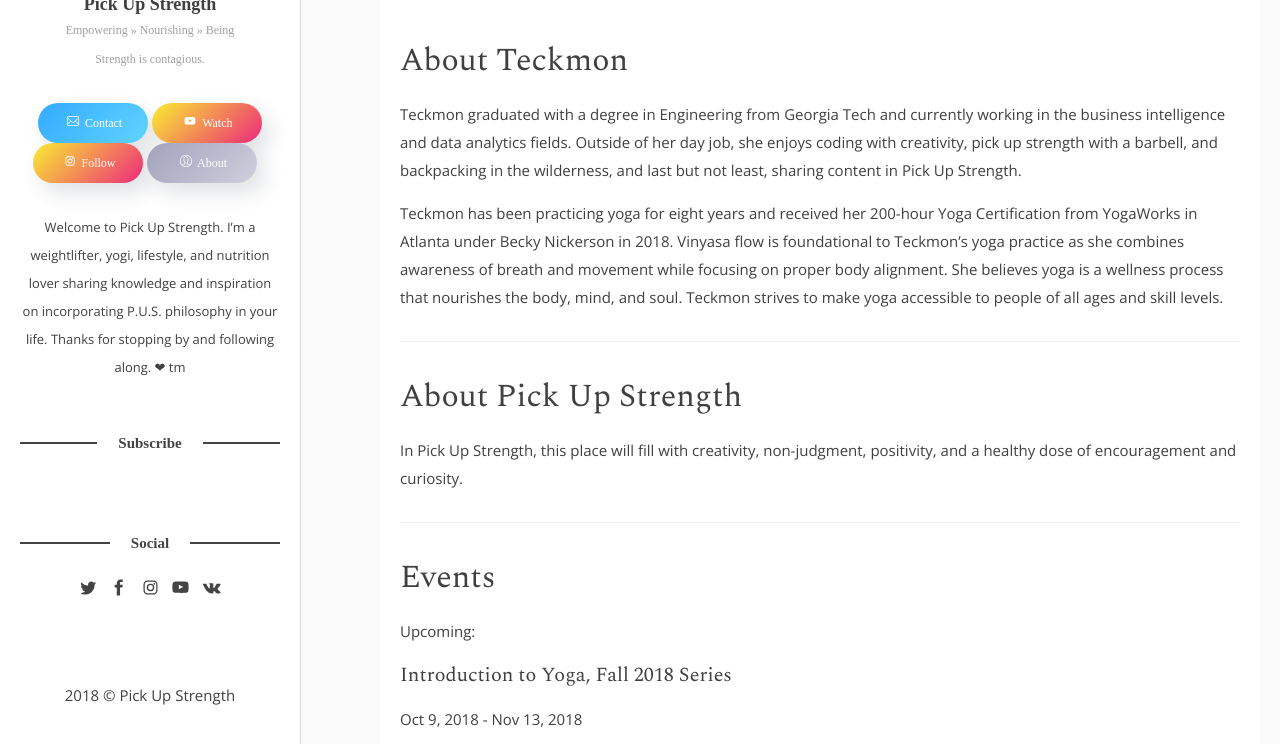
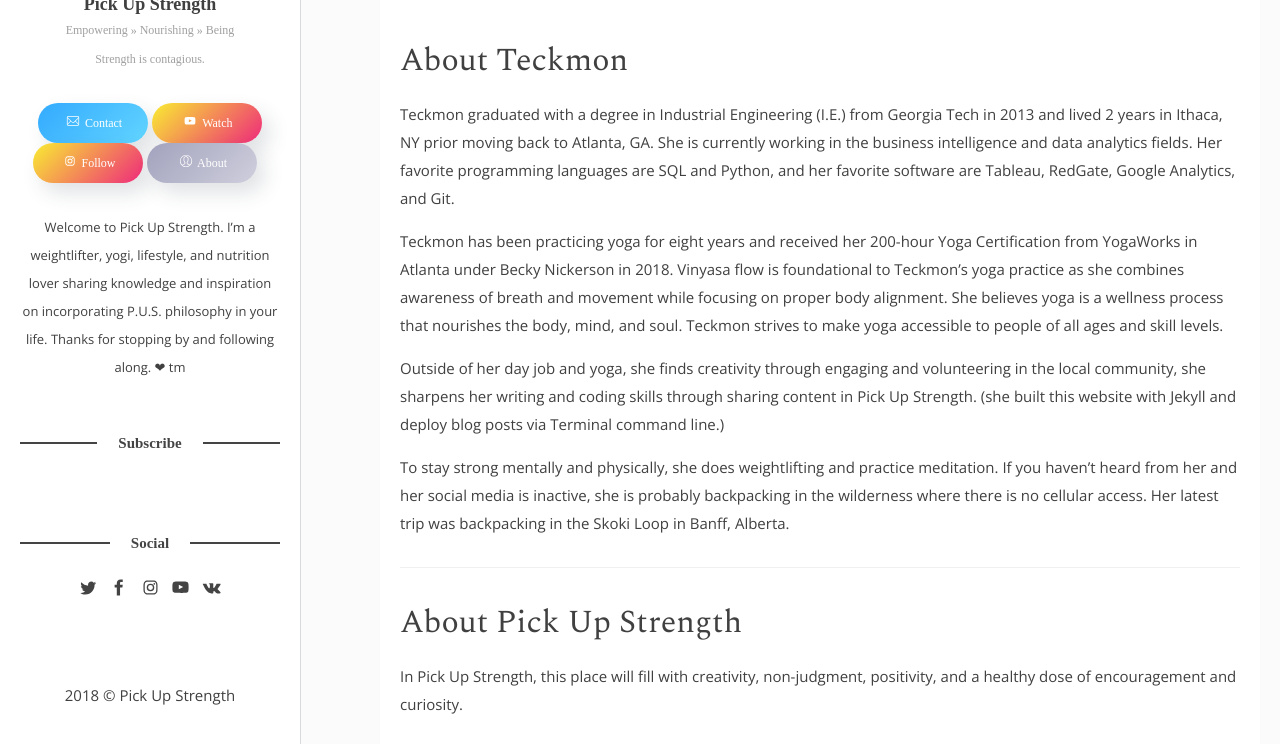
Before and after one commit to teckmonster/pickupstrength, a Jekyll site: the page built from about.md, in a window 1280 px wide and 900 px high, scrolled down 361 px, cut to the strip 156-900 px from the top of the window. Built offline with Jekyll 4.4.1, drawn with Linux system fonts in a browser that asks for light colours; some web fonts are replaced; comment, search, counter and statistics services are not loaded.

Commit message:
update bio

```diff
--- a/about.md
+++ b/about.md
@@ -8,9 +8,13 @@
 
 # About Teckmon
 
-Teckmon graduated with a degree in Engineering from Georgia Tech and currently working in the business intelligence and data analytics fields. Outside of her day job, she enjoys coding with creativity, pick up strength with a barbell, and backpacking in the wilderness, and last but not least, sharing content in Pick Up Strength.
+Teckmon graduated with a degree in Industrial Engineering (I.E.) from Georgia Tech in 2013 and lived 2 years in Ithaca, NY prior moving back to Atlanta, GA. She is currently working in the business intelligence and data analytics fields. Her favorite programming languages are SQL and Python, and her favorite software are Tableau, RedGate, Google Analytics, and Git.
 
 Teckmon has been practicing yoga for eight years and received her 200-hour Yoga Certification from YogaWorks in Atlanta under Becky Nickerson in 2018. Vinyasa flow is foundational to Teckmon’s yoga practice as she combines awareness of breath and movement while focusing on proper body alignment. She believes yoga is a wellness process that nourishes the body, mind, and soul. Teckmon strives to make yoga accessible to people of all ages and skill levels.
+
+Outside of her day job and yoga, she finds creativity through engaging and volunteering in the local community, she sharpens her writing and coding skills through sharing content in Pick Up Strength. (she built this website with Jekyll and deploy blog posts via Terminal command line.)
+
+To stay strong mentally and physically, she does weightlifting and practice meditation. If you haven't heard from her and her social media is inactive, she is probably backpacking in the wilderness where there is no cellular access. Her latest trip was backpacking in the Skoki Loop in Banff, Alberta.
 
 ***
 
```
